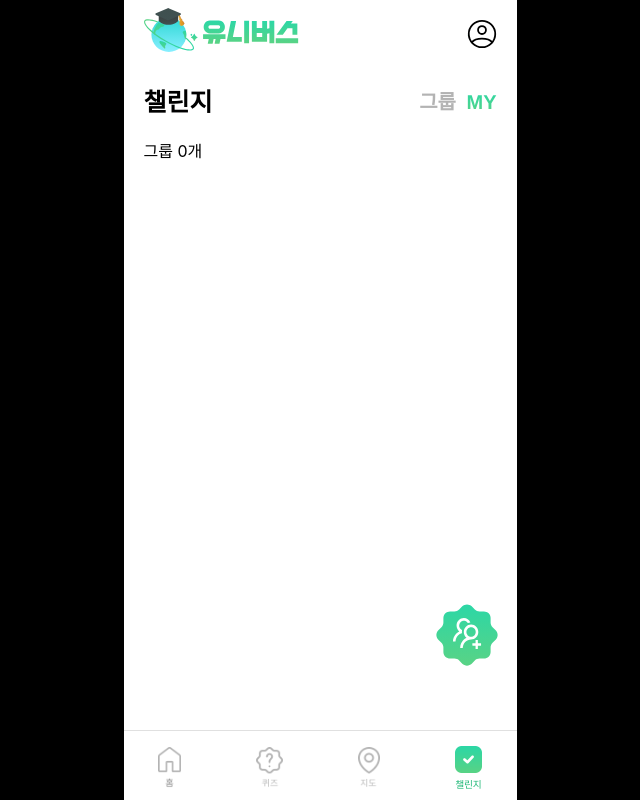
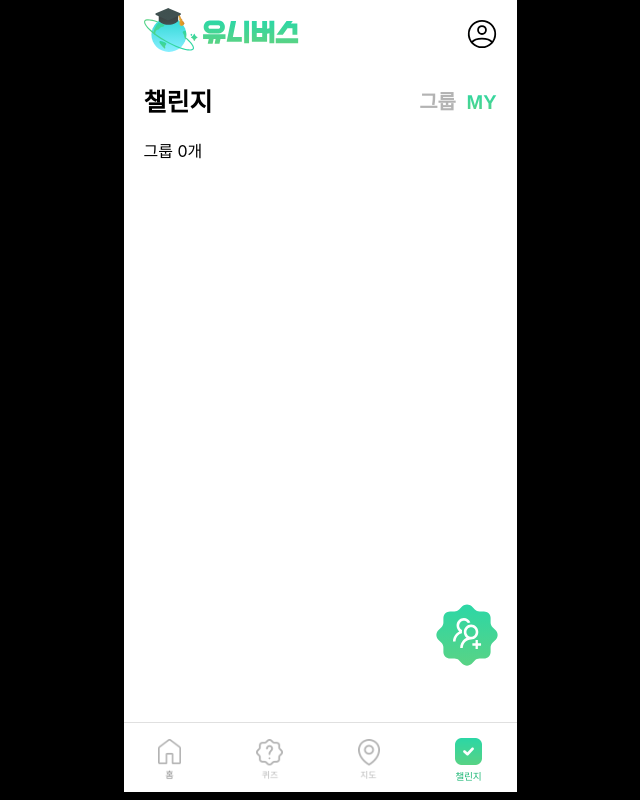
Before and after one commit to 2025-HERETHON/2025-herethon-2, a Django app: page /challenges/my/ in a window 1280 px wide. Shown: the whole page, without its empty margins (320-960 px from the left). Run offline with Django 4.2, Linux system fonts and the light colour scheme; the visitor is signed in with stand-in values (Sample User, id 1); data that the repository does not hold is empty; some web fonts are replaced.

Commit message:
챌린지 css 수정

```diff
--- a/univerth/static/css/ch_my.css
+++ b/univerth/static/css/ch_my.css
@@ -7,13 +7,14 @@ body {
     min-height: 100vh;
     align-items: flex-start;
 }
-
+/*
 #root {
     overflow: hidden;
     overflow-y: scroll;
     scrollbar-width: none;
     -ms-overflow-style: none;
 }
+
 
 .wrap {
     width: 393px;
@@ -23,6 +24,28 @@ body {
     flex-direction: column;
     box-sizing: border-box;
     position: relative;
+}
+*/
+#root {
+    width: 393px;
+    height: 99vh;
+    margin: 0 auto;
+    position: relative;
+    overflow: hidden;
+    background-color: var(--background-color);
+}
+
+.wrap {
+    width: 100%;
+    height: 100%;
+    position: relative;
+    display: block;
+}
+
+.scrollable-content {
+    flex: 1;
+    overflow-y: auto;
+    padding: 1rem;
 }
 
 .ch-header {
--- a/univerth/static/css/main.css
+++ b/univerth/static/css/main.css
@@ -54,7 +54,7 @@ body {
     background-color: var(--background-color);
 }
 
-.app-wrapper {
+.app-wrapper, .wrap {
     width: 100%;
     height: 100%;
     position: relative;
--- a/univerth/templates/ch_add.html
+++ b/univerth/templates/ch_add.html
@@ -11,6 +11,7 @@
     <link rel="stylesheet" href="{% static 'css/navbar.css' %}" />
   </head>
   <body>
+   <div id="root">
     <div class="wrap">
       <div class="challenge-container">
         {% include "navbar.html" %}
@@ -51,8 +52,8 @@
         </div>
       </div>
     </div>
-
     <script type="module" src="{% static 'js/ch_add.js' %}"></script>
+   </div>
   </body>
 </html>
 
--- a/univerth/templates/ch_my.html
+++ b/univerth/templates/ch_my.html
@@ -11,9 +11,11 @@
     <link rel="stylesheet" href="{% static 'css/main.css' %}" />
   </head>
   <body>
+   <div id="root">
     <div class="wrap">
       <div class="challenge-container">
         {% include "navbar.html" %}
+        <div class ="scroll">
         <div class="ch-header">
           <span class="ch">챌린지</span>
           <div class="ch-button">
@@ -89,6 +91,7 @@
             </div>
           </div>
         </div>
+        </div>
       </div>
       <button
         class="btn_add"
@@ -97,6 +100,8 @@
         <img src="{% static 'images/challenges/img3.svg' %}" class="img3" />
         <img src="{% static 'images/challenges/img4.svg' %}" class="img4" />
       </button>
+    </div>
+   </div>
       <script type="module" src="{% static 'js/ch_my.js' %}"></script>
     </div>
   </body>
```
Also changed, not shown: univerth/static/css/detail_ch.css (+8 -4 lines), univerth/templates/detail_ch.html (+4 -3 lines).
